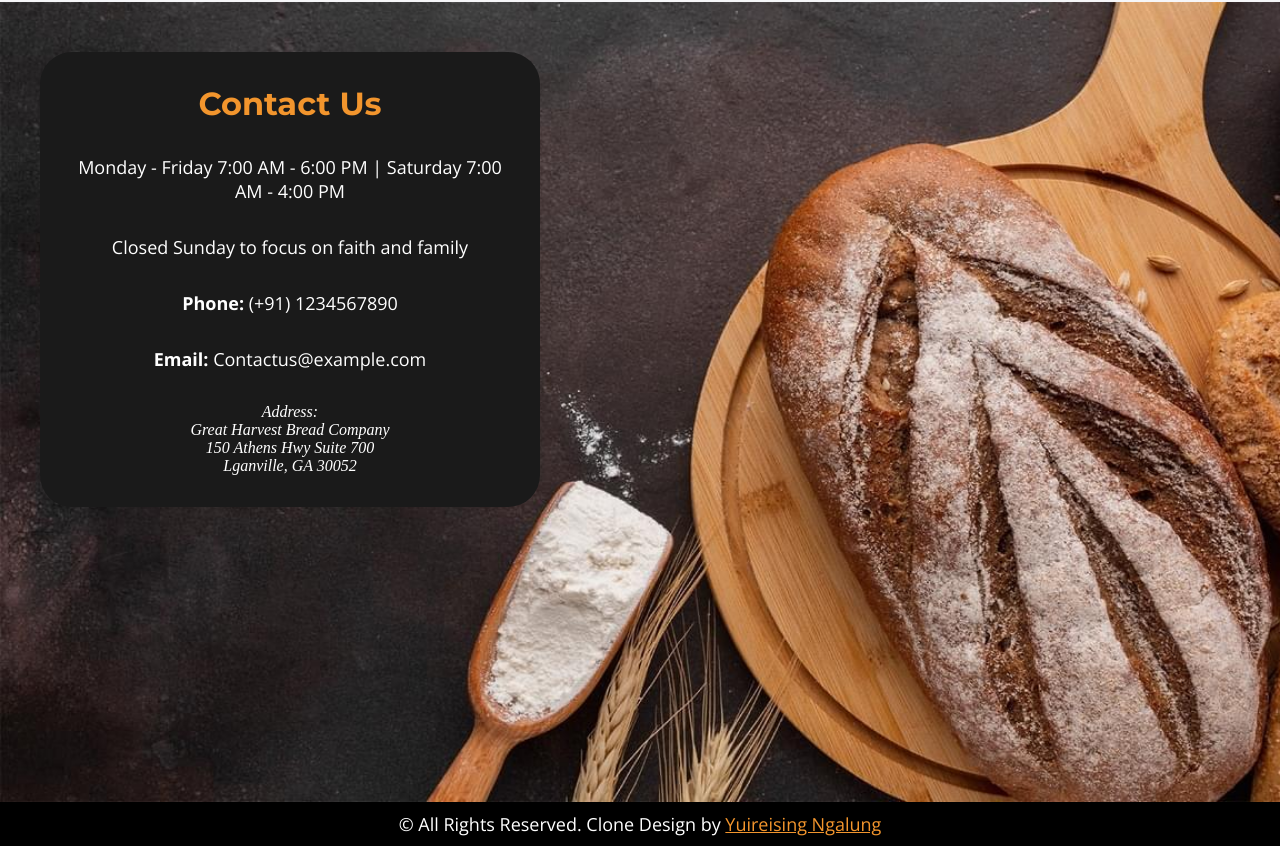
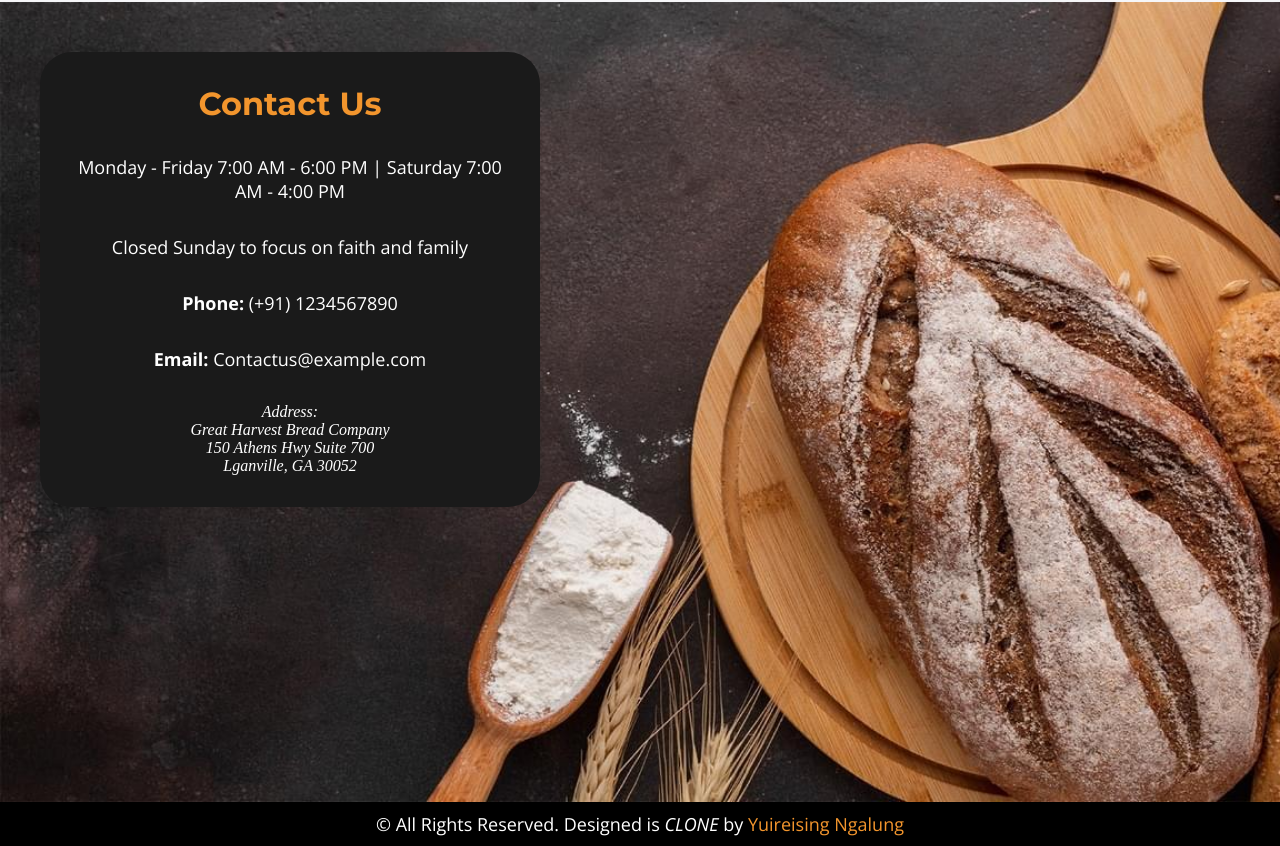
Before and after one commit to Yuireising-Ngalung/Project-3, a plain HTML site: page index.html in a window 1280 px wide. Shown: the part 6273-7119 px from the top of the page. Drawn offline with nearby package versions, Linux system fonts and the light colour scheme.

Commit message:
Complete Project

```diff
--- a/index.html
+++ b/index.html
@@ -322,7 +322,7 @@
     <!-- ===========FOOTER SECTION========== -->
     <footer>
       <p>
-        &copy; All Rights Reserved. Clone Design by
+        &copy; All Rights Reserved. Designed is <i>CLONE</i> by
         <span
           ><a href="https://yuireising.netlify.app/" target="_blank"
             >Yuireising Ngalung</a
--- a/style.css
+++ b/style.css
@@ -475,5 +475,6 @@ footer p {
 
   span a {
     color: #f2952d;
+    text-decoration: none;
   }
 }
```
